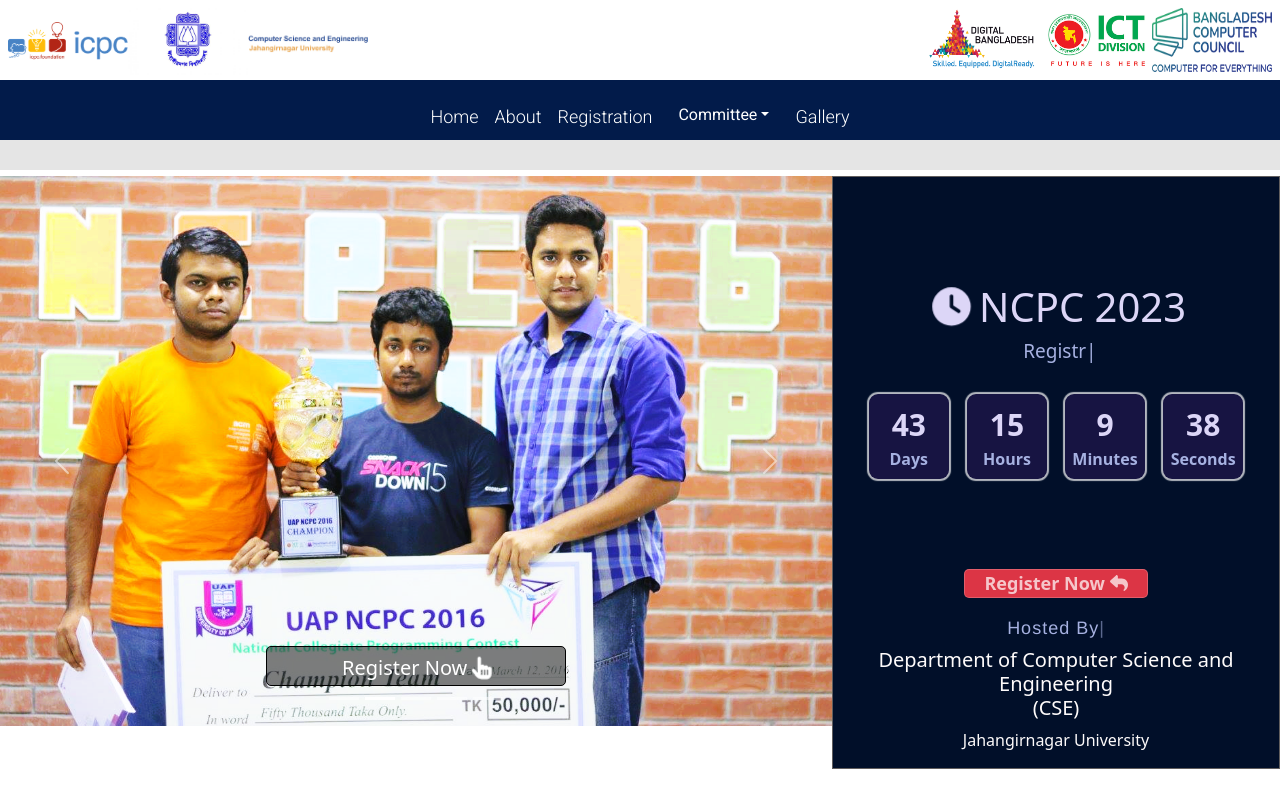
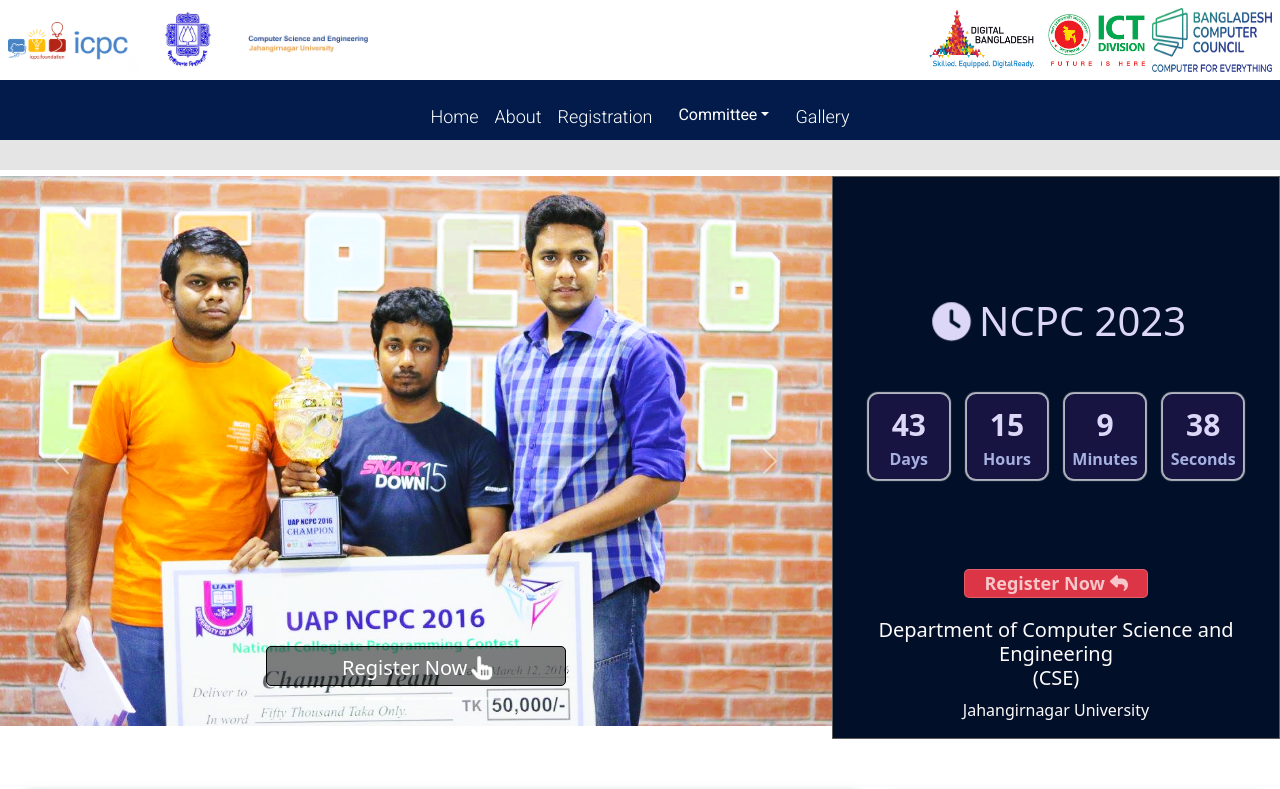
Before and after one commit to jucse-29/ncpcfrontend, a React (Create React App) app: page / in a window 1280 px wide. Shown: the top 789 px of the page. Built offline with nearby package versions, Linux system fonts and the light colour scheme.

Commit message:
Correcting faltu code

```diff
--- a/package.json
+++ b/package.json
@@ -18,7 +18,6 @@
     "react-router-dom": "^6.19.0",
     "react-scripts": "5.0.1",
     "react-slick": "^0.29.0",
-    "react-typed": "^1.2.0",
     "react-youtube": "^10.1.0",
     "slick-carousel": "^1.8.1",
     "web-vitals": "^2.1.4"
--- a/src/Components/Before_Sponsors.js
+++ b/src/Components/Before_Sponsors.js
@@ -1,26 +1,11 @@
 import React, {Fragment} from 'react';
-import {Button, Card, Carousel, Col, Container, Row} from "react-bootstrap";
-import Typed from 'react-typed';
-
+import {Container} from "react-bootstrap";
 
 function Before_Sponsors(props) {
     return (
         <Fragment>
-
             <Container fluid="true" className='ending_message'>
-            <h1> <Typed
-          strings={['Important Dates']}
-          typeSpeed={50}
-          backSpeed={30}
-          loop
-        /></h1>
-            <h4>Registration Starts:<Typed
-          strings={['20th January, 2024']}
-          typeSpeed={50}
-          backSpeed={30}
-          loop
-        /></h4>
-            <h4>Registration Starts:</h4>
+                <h4>Registration Starts:</h4>
             </Container>
         </Fragment>
     );
--- a/src/Components/TopBanner.js
+++ b/src/Components/TopBanner.js
@@ -1,117 +1,68 @@
 import React, {Fragment} from 'react';
-import {Button, Card, Carousel, Col, Container, Row} from "react-bootstrap";
-
-import sem from "../Assets/Images/dept/seminar.png";
+import {Button, Carousel, Col, Container, Row} from "react-bootstrap";
 import s_minar from "../Assets/Images/dept/shaheed_minar.png";
 import champs_ncpc from "../Assets/Images/alumni_photos/ncpc_champion.png";
 import lab from "../Assets/Images/dept/lab_201.png";
 import green from "../Assets/Images/dept/green.png";
-import ncpclogo from "../Assets/Images/Untitled.png";
-import cse from "../Assets/Images/dept/Untitled - Copy.png";
-import finalcse from "../Assets/Images/dept/finalcse.png";
-import finalcse1 from "../Assets/Images/dept/finalcse1.png";
+
 import mh from "../Assets/Images/dept/mh.png";
-import night from "../Assets/Images/dept/night.png";
-import jucse from "../Assets/Images/dept/ju_cse.png";
 import { FontAwesomeIcon } from '@fortawesome/react-fontawesome';
-import {faShare} from "@fortawesome/free-solid-svg-icons";
 import {faHandPointer} from "@fortawesome/free-solid-svg-icons";
 import {faReply} from "@fortawesome/free-solid-svg-icons";
 import Count from "../Components/Count";
 
-import Typed from 'react-typed';
 
 function TopBanner(props) {
 
     return (
         <Fragment>
-
-            {/* <marquee className="mar" behavior="" direction="">**NCPC CSE JU**</marquee> */}
             <Container fluid="true" className='fullBanner'>
-            {/* <Container fluid="true" className='bannerRight'>
-
-
-                <h3> NCPC 2023
-               </h3>
-                <img className="jucselogoBanner1" src={ncpclogo} alt="" />
-
-
-                <Button className="buttonBanner" variant="danger"><FontAwesomeIcon icon={faShare} beat size='xl'/> Register Now</Button>
-            </Container> */}
             <Container fluid="true" className="topBanner">
 
                 <Row className="p-0 m-0">
 
                     <Col className="m-0 p-0">
                         <Carousel className="card-carousel">
-
                             <Carousel.Item>
-                                {/* <img className="carouselImg" src="https://juniv.edu/storage/image/gallery/NMYT0PnV9SSOx4IAzRUrg6UwweXWq1WBXshVwkNr.jpg" alt=""/> */}
                                 <img className="carouselImg" src={green} alt=""/>
                                 <Carousel.Caption>
-                                    {/*white here some caption*/}
                                     <Button className="contactBtn">Register Now <FontAwesomeIcon icon={faHandPointer} beat /></Button>
                                 </Carousel.Caption>
                             </Carousel.Item>
                             <Carousel.Item>
-                                {/* <img className="carouselImg" src="https://juniv.edu/storage/image/gallery/6122_banner_bsmr_hall-3816f4.jpg" alt=""/> */}
                                  <img className="carouselImg" src={champs_ncpc}alt=""/>
                                 <Carousel.Caption>
-                                    {/*white here some caption*/}
                                     <Button className="contactBtn">Register Now <FontAwesomeIcon icon={faHandPointer} beat /></Button>
                                 </Carousel.Caption>
                             </Carousel.Item>
                             <Carousel.Item>
-                                {/* <img className="carouselImg" src="https://juniv.edu/storage/image/gallery/6121_banner_library-12a970.jpg" alt=""/> */}
                                 <img className="carouselImg" src={mh} alt=""/>
                                 <Carousel.Caption>
-                                    {/*white here some caption*/}
                                     <Button className="contactBtn">Register Now <FontAwesomeIcon icon={faHandPointer} beat /></Button>
                                 </Carousel.Caption>
                             </Carousel.Item>
                             <Carousel.Item>
-                                {/* <img className="carouselImg" src="https://juniv.edu/storage/image/gallery/wV9mgeB6A4nkMxihqKmPJ2tcCBB1YLdv5IVysRq1.jpg" alt=""/> */}
                                 <img className="carouselImg" src={s_minar} alt=""/>
                                 <Carousel.Caption>
-                                    {/*white here some caption*/}
                                     <Button className="contactBtn">Register Now <FontAwesomeIcon icon={faHandPointer} beat /></Button>
                                 </Carousel.Caption>
                             </Carousel.Item>
                             <Carousel.Item>
-                                {/* <img className="carouselImg" src="https://juniv.edu/storage/image/gallery/9wLQQCnx1eHfGeWG82uxBP67lv8fpdgPICigKt9o.jpg" alt=""/> */}
                                 <img className="carouselImg" src={lab} alt=""/>
                                 <Carousel.Caption>
-                                    {/*white here some caption*/}
                                     <Button className="contactBtn">Register Now <FontAwesomeIcon icon={faHandPointer} beat /></Button>
                                 </Carousel.Caption>
                             </Carousel.Item>
                         </Carousel>
                     </Col>
-
-
                 </Row>
-
             </Container>
             <Container fluid="true" className='bannerRight'>
                 <Count/>
-
                 <Button className='buttonBanner' variant="danger">Register Now  <FontAwesomeIcon icon={faReply} /></Button>
-
-                <h3>
-                    <Typed
-          strings={['Hosted By']}
-          typeSpeed={50}
-          backSpeed={30}
-          loop
-        /></h3>
-
-            {/* <div className='hostedbyDiv'> */}
                 <h5>Department of Computer Science and Engineering <br/>(CSE)</h5>
                 <p>Jahangirnagar University</p>
-                {/* <img src={jucse} alt="" /> */}
-                {/* </div> */}
             </Container>
-
             </Container>
         </Fragment>
     );
--- a/src/CountComponent/Typing.jsx
+++ b/src/CountComponent/Typing.jsx
@@ -1,9 +1,8 @@
 import React from 'react';
-import Typed from 'react-typed';
 import '../CountComponent/App.css';
 const Typing = () => {
   return (
-    <Typed className='typing'
+    <div className='typing'
       strings={['Think | Strategize | Code','Registration Going on!!', 'Register Fast!!']}
       typeSpeed={50}
       backSpeed={30}
```
Also changed, not shown: src/Components/Alumni.js (+4 -12 lines), src/Components/Alumni1.js (+1 -20 lines), 1 other file (tests, documents, lock files or other folders).
